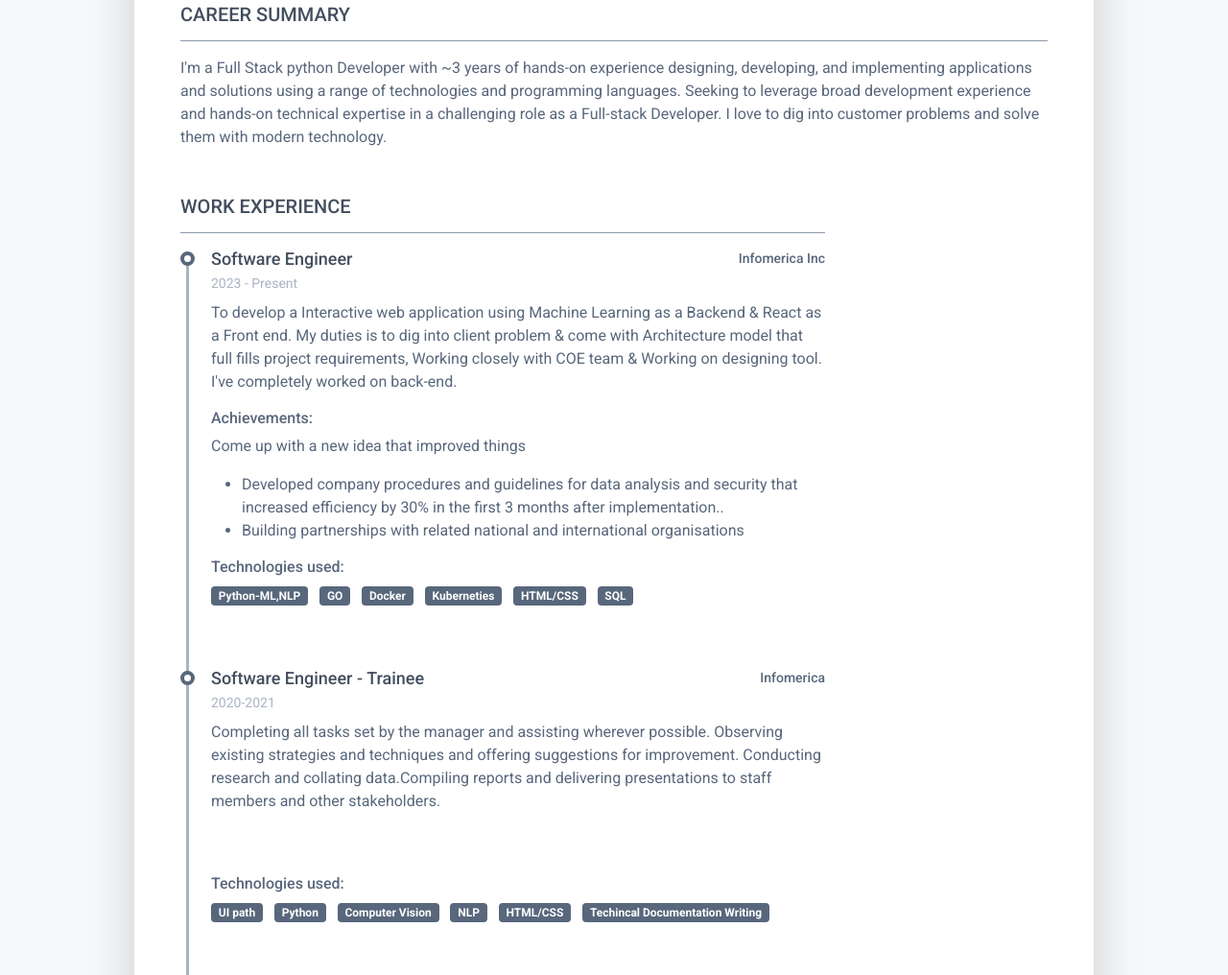
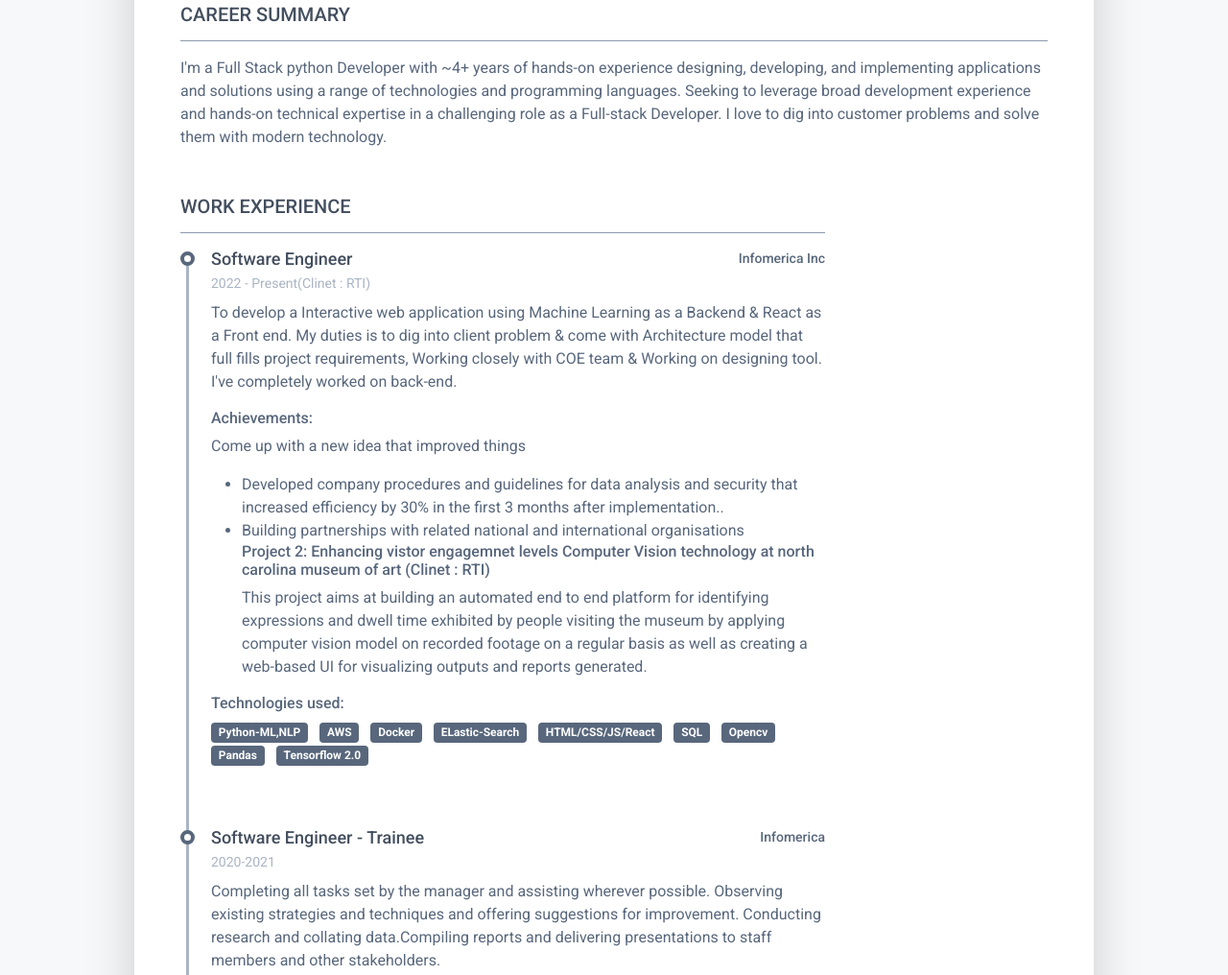
Before and after one commit to Bhargav-Ravinuthala/resume, a plain HTML site: page index.html in a window 1280 px wide. Shown: the part 295-1311 px from the top of the page at 96% size. Drawn offline with Linux system fonts and the light colour scheme.

Commit message:
Update index.html

```diff
--- a/index.html
+++ b/index.html
@@ -59,7 +59,7 @@
 			    <section class="resume-section summary-section mb-5">
 				    <h2 class="resume-section-title text-uppercase font-weight-bold pb-3 mb-3">Career Summary</h2>
 				    <div class="resume-section-content">
-					    <p class="mb-0">I'm a <a class="text-reset text-link" target="_blank">Full Stack python Developer with ~3 years of hands-on experience designing, developing, and implementing applications and solutions using a range of technologies and programming languages. Seeking to leverage broad development experience and hands-on technical expertise in a challenging role as a Full-stack Developer. I love to dig into customer problems and solve them with modern technology.</p>
+					    <p class="mb-0">I'm a <a class="text-reset text-link" target="_blank">Full Stack python Developer with ~4+ years of hands-on experience designing, developing, and implementing applications and solutions using a range of technologies and programming languages. Seeking to leverage broad development experience and hands-on technical expertise in a challenging role as a Full-stack Developer. I love to dig into customer problems and solve them with modern technology.</p>
 				    </div>
 			    </section><!--//summary-section-->
 			    <div class="row">
@@ -75,7 +75,7 @@
 										        <h3 class="resume-position-title font-weight-bold mb-1">Software Engineer</h3>
 										        <div class="resume-company-name ms-auto">Infomerica Inc</div>
 										    </div><!--//row-->
-										    <div class="resume-position-time">2023 - Present</div>
+										    <div class="resume-position-time">2022 - Present(Clinet : RTI)</div>
 									    </div><!--//resume-timeline-item-header-->
 									    <div class="resume-timeline-item-desc">
 										    <p>To develop a Interactive web application using Machine Learning as a Backend & React as a Front end. My duties is to dig into client problem & come with Architecture model that full fills project requirements, Working closely with COE team
@@ -87,15 +87,21 @@
 											    <li>Developed company procedures and guidelines for data analysis and security that increased efficiency by 30% in the first 3 months after implementation..</li>
 											    <li>Building partnerships with related national and international organisations</li>
 
+										    <h4 class="resume-timeline-item-desc-heading font-weight-bold">Project 2: Enhancing vistor engagemnet levels Computer Vision technology at north carolina museum of art (Clinet : RTI) </h4>
+									            <p4>This project aims at building an automated end to end platform for identifying expressions and dwell time exhibited by people visiting the museum by applying computer vision model on recorded footage on a regular basis as well as creating a web-based UI for visualizing outputs and reports generated. <br>  </p4>
+
 										    </ul>
 										    <h4 class="resume-timeline-item-desc-heading font-weight-bold">Technologies used:</h4>
 										    <ul class="list-inline">
 											    <li class="list-inline-item"><span class="badge bg-secondary badge-pill">Python-ML,NLP</span></li>
-											    <li class="list-inline-item"><span class="badge bg-secondary badge-pill">GO</span></li>
+											    <li class="list-inline-item"><span class="badge bg-secondary badge-pill">AWS</span></li>
 											    <li class="list-inline-item"><span class="badge bg-secondary badge-pill">Docker</span></li>
-											    <li class="list-inline-item"><span class="badge bg-secondary badge-pill">Kuberneties</span></li>
-											    <li class="list-inline-item"><span class="badge bg-secondary badge-pill">HTML/CSS</span></li>
+											    <li class="list-inline-item"><span class="badge bg-secondary badge-pill">ELastic-Search</span></li>
+											    <li class="list-inline-item"><span class="badge bg-secondary badge-pill">HTML/CSS/JS/React</span></li>
 											    <li class="list-inline-item"><span class="badge bg-secondary badge-pill">SQL</span></li>
+											    <li class="list-inline-item"><span class="badge bg-secondary badge-pill">Opencv</span></li>
+											    <li class="list-inline-item"><span class="badge bg-secondary badge-pill">Pandas</span></li>
+											    <li class="list-inline-item"><span class="badge bg-secondary badge-pill">Tensorflow 2.0</span></li>
 										    </ul>
 									    </div><!--//resume-timeline-item-desc-->
 
```
